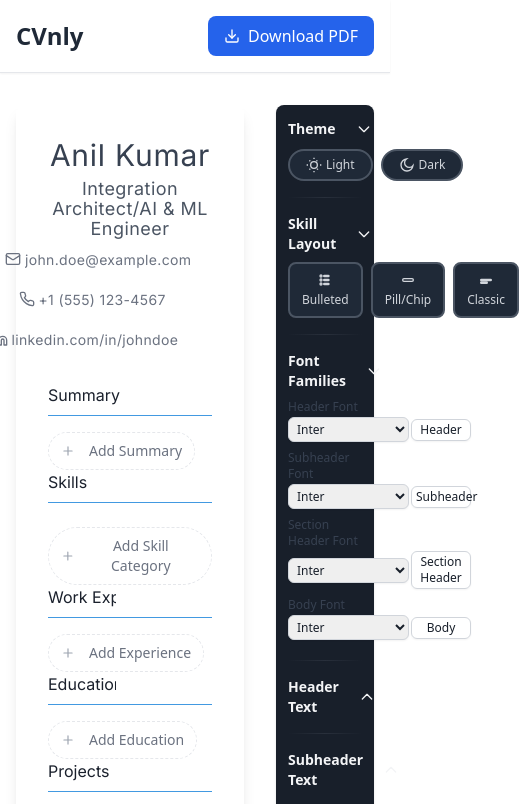
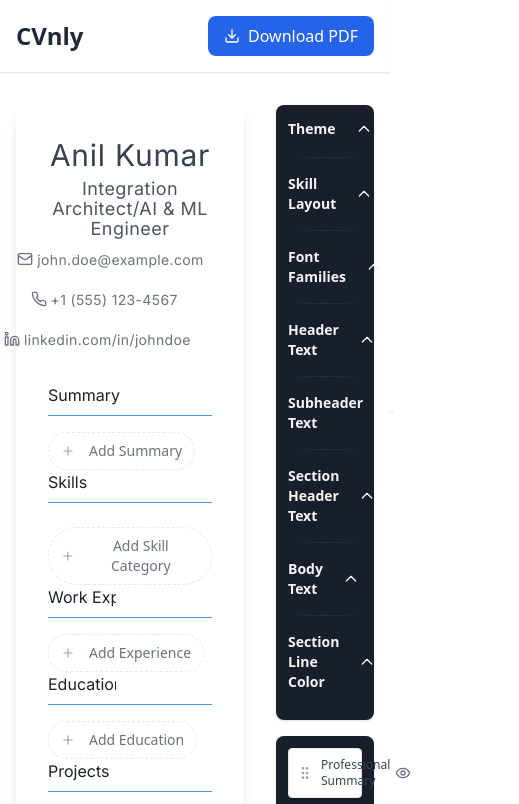
Before and after one commit to anil14349/cvnly, a React (Vite) app: page / in a window 390 px wide. Shown: the top 804 px of the page, 519 px wide, since content can reach past the window. Built offline with nearby package versions, Linux system fonts and the light colour scheme; a web font is replaced by a local one.

Commit message:
Update ResumeSocialLinks input styling for improved responsiveness and adjust FontControlPanel section expansion states for better user experience. Ensure consistent styling across components.

```diff
--- a/src/components/layout/ResumeSocialLinks.tsx
+++ b/src/components/layout/ResumeSocialLinks.tsx
@@ -107,8 +107,11 @@ const ResumeSocialLinks: React.FC<Props> = ({
                                 fontOptions.bodyUnderline ? "underline" : "",
                                 SOCIAL_LINK_INPUT_CLASS
                             ].filter(Boolean).join(" ")}
-                            size={link.value.length || getDefaultText(link.type).length}
-                            style={{ width: "auto", minWidth: "5ch", ...inputFontStyle }}
+                            style={{
+                                width: `calc(${(link.value.length || getDefaultText(link.type).length) + 1}ch)`,
+                                minWidth: "10ch",
+                                ...inputFontStyle
+                            }}
                         />
                     </div>
                     <button
--- a/src/components/widgets/FontControlPanel.tsx
+++ b/src/components/widgets/FontControlPanel.tsx
@@ -31,14 +31,14 @@ const FontControlPanel: React.FC<FontControlPanelProps> = ({
 }) => {
   // State for collapsible sections
   const [expandedSections, setExpandedSections] = useState({
-    lineColor: true,
-    fonts: true,
+    lineColor: false,
+    fonts: false,
     header: false,
     subheader: false,
     sectionHeader: false,
     body: false,
-    theme: true,
-    skillLayout: true
+    theme: false,
+    skillLayout: false
   });
 
   // Toggle section expansion
```
